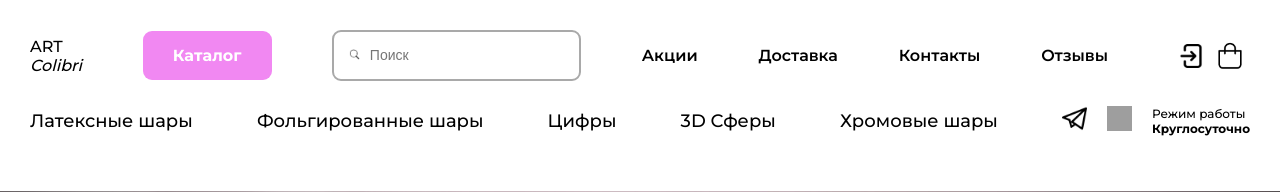
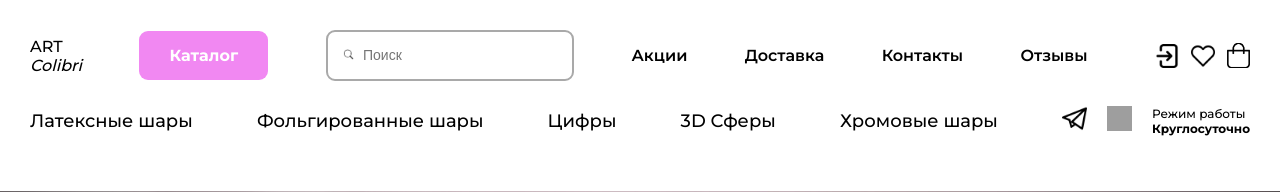
Before and after one commit to ElzaIzhb/online_store, a PHP site: page / in a window 1280 px wide. Shown: the top 192 px of the page. Run offline with PHP 8.4, Linux system fonts and the light colour scheme; grey boxes are pictures that could not be loaded.

Commit message:
добавлена иконка избранного

```diff
--- a/css/style.css
+++ b/css/style.css
@@ -106,8 +106,7 @@ input:focus::-webkit-input-placeholder {
     margin-left: 10px;
 }
 
-.log-in-icon {
-    background-image: url('../img/logged-out-icon3.png');
+.icon {
     background-size: cover;
     background-position: center;
     width: 24px;
@@ -115,13 +114,20 @@ input:focus::-webkit-input-placeholder {
     cursor: pointer;
 }
 
+.log-in-icon {
+    background-image: url('../img/logged-out-icon3.png');
+}
+
+.favourite-icon {
+    background-image: url('../img/favourite-heart.png');
+    margin-left: 5px;
+}
+
 .cart-icon {
-    background-image: url('../img/cart-icon3.png');
-    background-size: cover;
-    background-position: center;
-    width: 40px;
-    height: 40px;
-    cursor: pointer;
+    background-image: url('../img/cart-icon3cropped.png');
+    width: 23px;
+    height: 25px;
+    margin-left: 5px;
 }
 
 .categories {
--- a/index.html
+++ b/index.html
@@ -24,8 +24,9 @@
 				<div><a href="" class="nav-item">Контакты</a></div>
 				<div><a href="" class="nav-item">Отзывы</a></div>
 				<div class="customer-icons flex aic">
-					<div class="log-in-icon"></div>
-					<div class="cart-icon"></div>
+					<div class="icon log-in-icon"></div>
+					<div class="icon favourite-icon"></div>
+					<div class="icon cart-icon"></div>
 				</div>
 			</div>
 			<div class="categories flex jcspb aic">
```
Also changed, not shown: img/cart-icon3cropped.png (added), img/favourite-heart.png (added), img/favourite.png (added).
